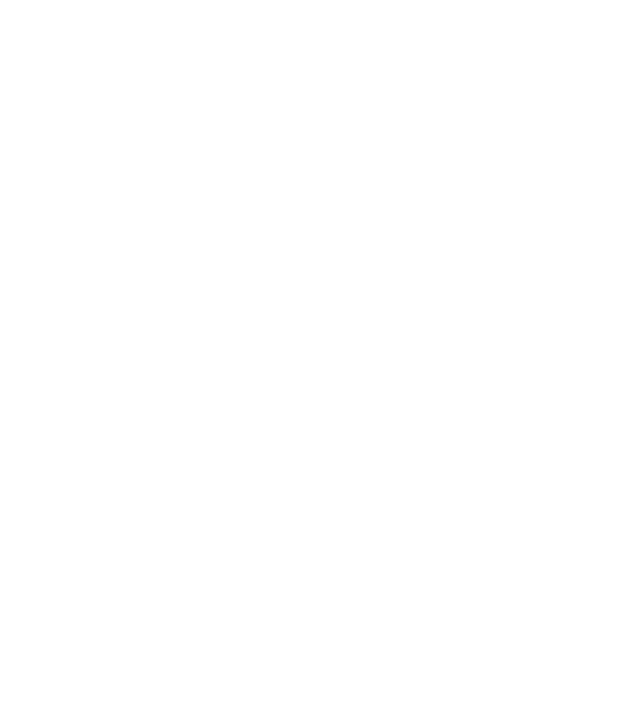
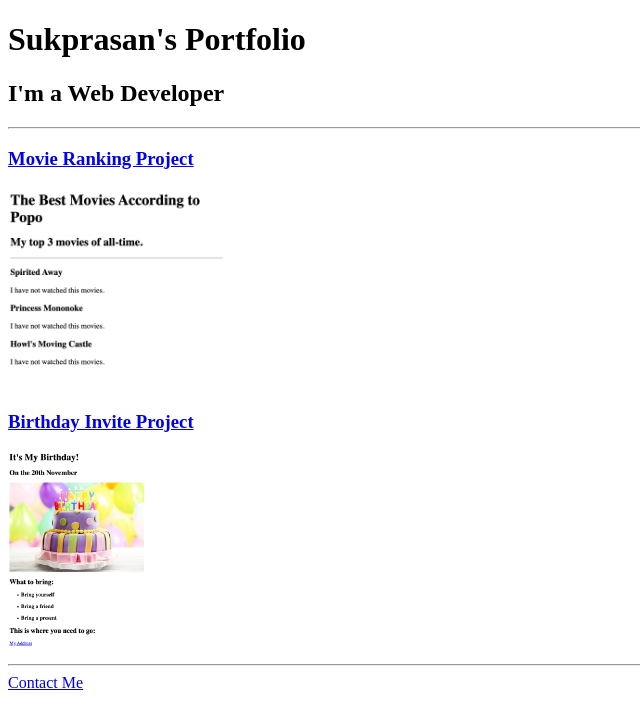
Before and after one commit to SukprasarnRatt/html-portfolio, a plain HTML site: page index.html in a window 1280 px wide. Shown: the whole page, without its empty margins (0-640 px from the left). Drawn offline with Linux system fonts and the light colour scheme.

Commit message:
Update index.html

```diff
--- a/index.html
+++ b/index.html
@@ -1,4 +1,24 @@
 <!-- TODO 1: Create the HTML Boilerplate -->
+<!DOCTYPE html>
+<html lang="en">
+<head>
+    <meta charset="UTF-8">
+    <meta name="viewport" content="width=device-width, initial-scale=1.0">
+    <title>Sukprasan's Portfolio</title>
+</head>
+<body>
+    <h1>Sukprasan's Portfolio</h1>
+    <h2>I'm a Web Developer</h2>
+    <hr/>
+    <h3><a href="./public/movie-ranking.html">Movie Ranking Project</a></h3>
+    <a href="./public/movie-ranking.html"><img src="./assets/images/movie-ranking.png" height="200" alt="Picture Of Movie Ranking Project" height="200"></a>
+
+    <h3><a href="./public/birthday-invite.html">Birthday Invite Project</a></h3>
+    <a href="./public/birthday-invite.html"><img src="./assets/images/birthday-invite.png" height="200" alt="Picture Of Movie Ranking Project" height="200"></a>
+    <hr/>
+    <a href="./public/contact.html">Contact Me</a>
+</body>
+</html>
 
 <!-- TODO 2: Add Your previous projects' HTML into the public folder -->
 
```
